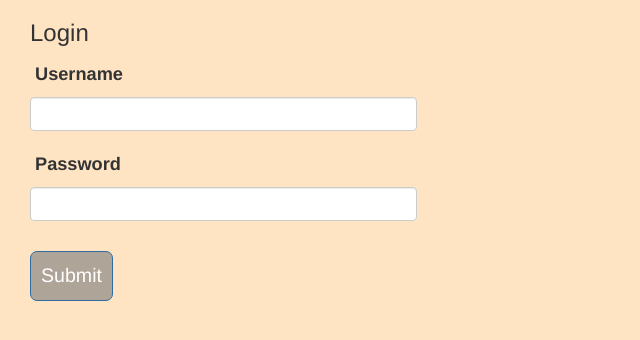
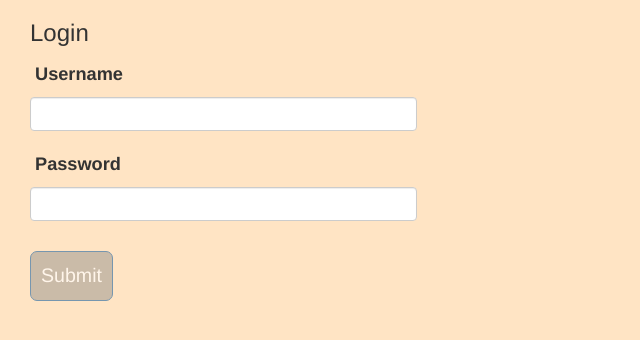
Before and after one commit to ZoltanSari/kulcs-soft-test, an Angular app in the folder frontend/: page /login in a window 1280 px wide. Shown: the top 340 px of the page, without its empty margins (0-640 px from the left). Built offline with nearby package versions, Linux system fonts and the light colour scheme.

Commit message:
disable submit if the login forms are empty

```diff
--- a/frontend/src/app/components/login/login.component.html
+++ b/frontend/src/app/components/login/login.component.html
@@ -10,7 +10,9 @@
         <label for="password">Password</label>
         <input type="password" id="password" class="form-control" formControlName="password">
       </div>
-      <button type="submit" class="btn btn-primary">Submit</button>
+      <button type="submit"
+              class="btn btn-primary"
+              [disabled]="!loginForm.valid">Submit</button>
     </form>
   </div>
 </div>
```
